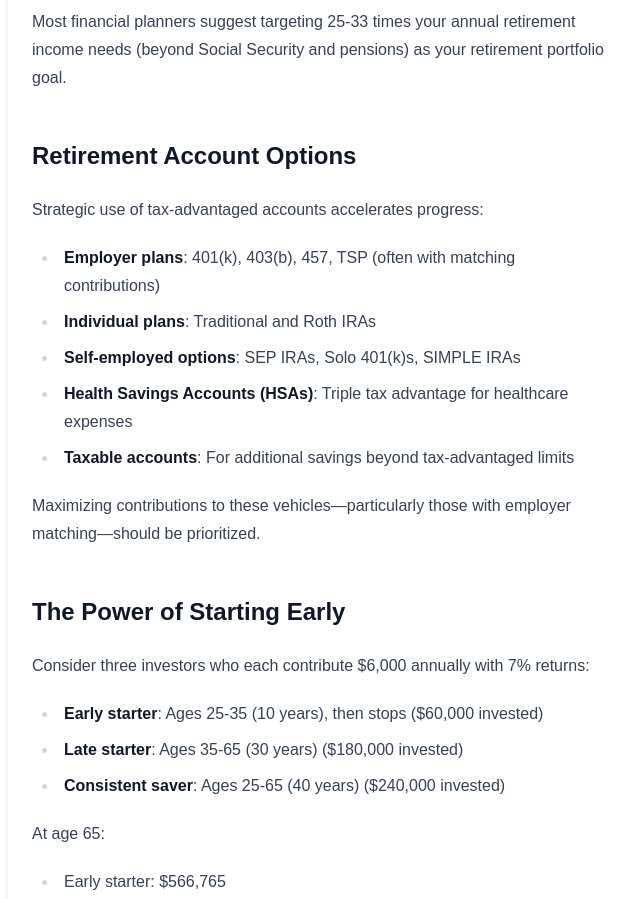
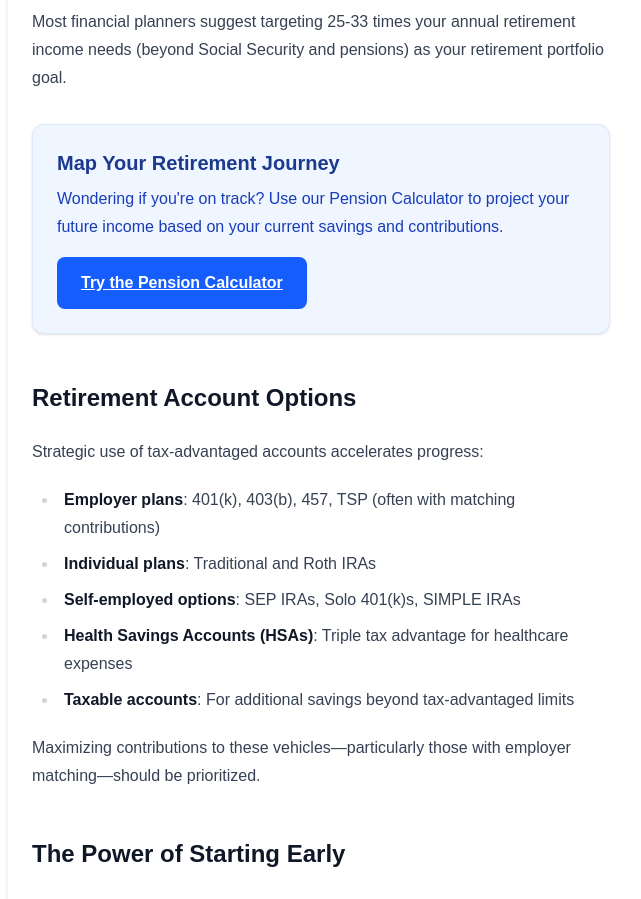
Before and after one commit to neilmillard/tools-budget, a Next.js app: page /blog/freedom-through-foresight in a window 1280 px wide. Shown: the part 1160-2059 px from the top of the page, without its empty margins (296-937 px from the left). Built offline with nearby package versions, Linux system fonts and the light colour scheme; no server answers.

Commit message:
Refactor `ToolCTA` component to support dynamic prop fallback and improve attribute parsing in `BlogPost`.

```diff
--- a/src/app/components/blog/BlogPost.tsx
+++ b/src/app/components/blog/BlogPost.tsx
@@ -15,18 +15,23 @@ import ToolCTA from "./ToolCTA";
 const MockReactMarkdown = ({ children, components }: any) => {
   const ToolCTAComponent = components?.ToolCTA;
   const content = typeof children === 'string' ? children : '';
-  const ctaMatch = content.match(/<ToolCTA\s+title=["']([^"']+)["']\s+toolName=["']([^"']+)["']\s+toolUrl=["']([^"']+)["']\s+description=["']([^"']+)["']\s*\/>/);
+  const ctaMatch = content.match(/<ToolCTA\s+([^>]+)\s*\/>/i);
+
+  let props: any = {};
+  if (ctaMatch && ctaMatch[1]) {
+    const attrString = ctaMatch[1];
+    const attrRegex = /([a-z0-9]+)=["']([^"']+)["']/gi;
+    let m;
+    while ((m = attrRegex.exec(attrString)) !== null) {
+      props[m[1]] = m[2];
+    }
+  }
 
   return (
     <div className="mock-react-markdown">
       {children}
-      {ctaMatch && ToolCTAComponent && (
-        <ToolCTAComponent
-          title={ctaMatch[1]}
-          toolName={ctaMatch[2]}
-          toolUrl={ctaMatch[3]}
-          description={ctaMatch[4]}
-        />
+      {Object.keys(props).length > 0 && ToolCTAComponent && (
+        <ToolCTAComponent {...props} />
       )}
     </div>
   );
@@ -59,6 +64,8 @@ export default function BlogPost({ title, date, content }: BlogPostProps) {
             components={{
               // @ts-ignore
               ToolCTA: ({ node, ...props }: any) => <ToolCTA {...props} />,
+              // @ts-ignore
+              toolcta: ({ node, ...props }: any) => <ToolCTA {...props} />,
             }}
           >
             {content}
--- a/src/app/components/blog/ToolCTA.tsx
+++ b/src/app/components/blog/ToolCTA.tsx
@@ -8,17 +8,20 @@ interface ToolCTAProps {
   description: string;
 }
 
-export default function ToolCTA({ title, toolName, toolUrl, description }: ToolCTAProps) {
+export default function ToolCTA({ title, toolName, toolUrl, description, ...props }: ToolCTAProps & { toolname?: string, toolurl?: string }) {
+  const finalToolName = toolName || props.toolname;
+  const finalToolUrl = toolUrl || props.toolurl;
+
   return (
-    <div className="my-8 p-6 bg-blue-50 border border-blue-100 rounded-xl shadow-sm transition-all hover:shadow-md">
-      <h3 className="text-xl font-bold text-blue-900 mb-2">{title}</h3>
-      <p className="text-blue-800 mb-4">{description}</p>
+    <span className="block my-8 p-6 bg-blue-50 border border-blue-100 rounded-xl shadow-sm transition-all hover:shadow-md">
+      <span className="block text-xl font-bold text-blue-900 mb-2">{title}</span>
+      <span className="block text-blue-800 mb-4">{description}</span>
       <Link
-        href={toolUrl}
+        href={finalToolUrl as string}
         className="inline-block px-6 py-3 bg-blue-600 text-white font-semibold rounded-lg hover:bg-blue-700 transition-colors"
       >
-        Try the {toolName}
+        Try the {finalToolName}
       </Link>
-    </div>
+    </span>
   );
 }
```
